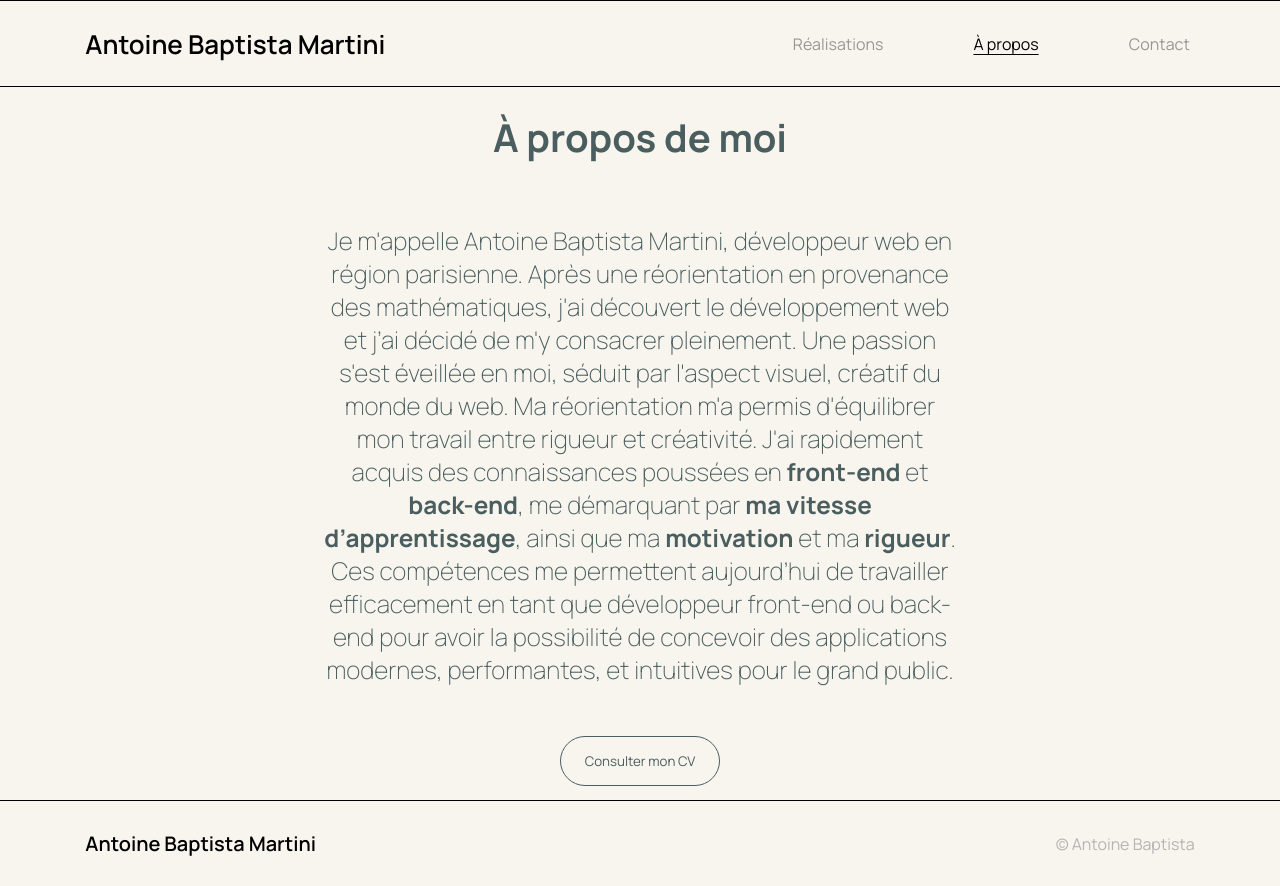
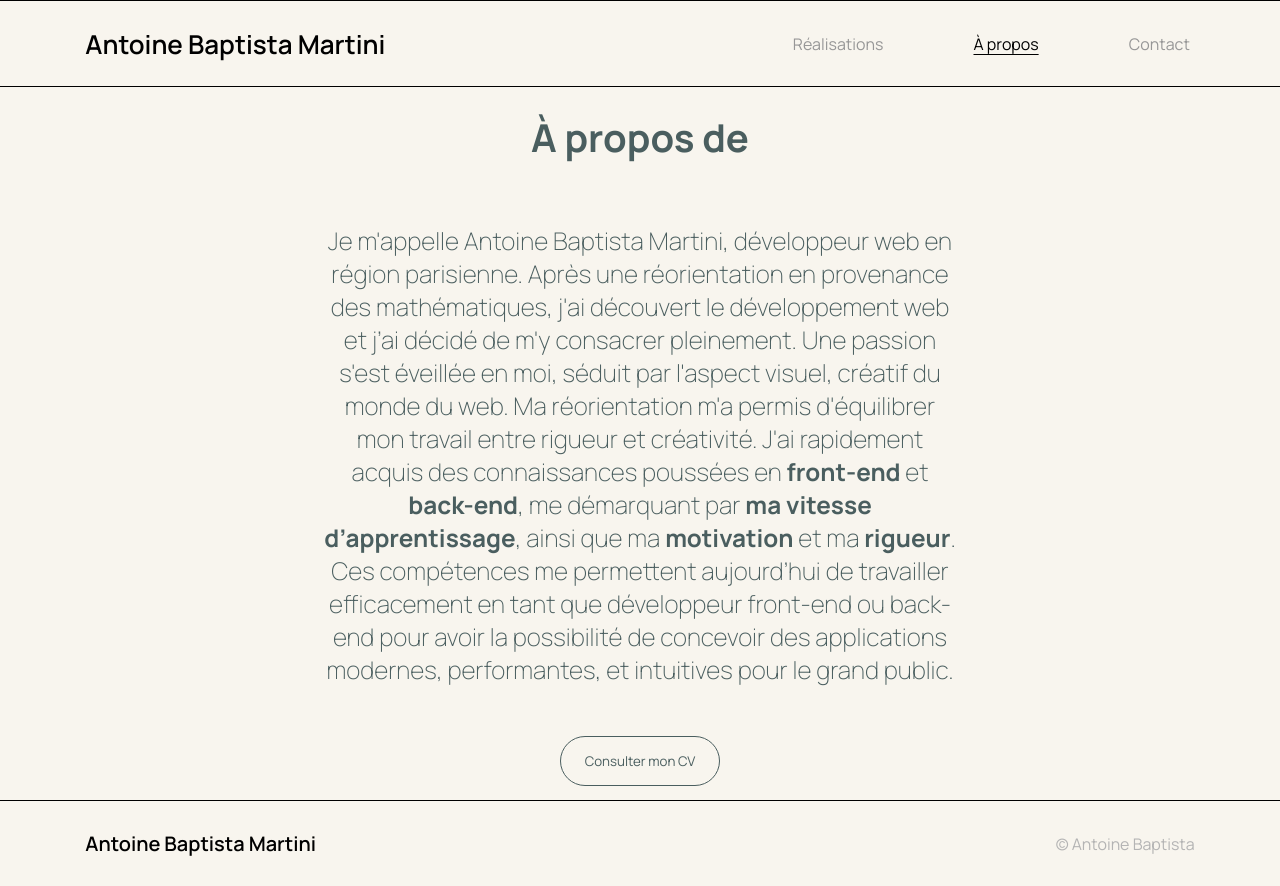
Before and after one commit to AntoineBap/portfolio-antoine, a React (Vite) app: page /#/about in a window 1280 px wide. Built offline with nearby package versions, Linux system fonts and the light colour scheme.

Commit message:
Rebuild site

```diff
--- a/src/pages/About.jsx
+++ b/src/pages/About.jsx
@@ -5,7 +5,7 @@ const About = () => {
   return (
     <div className="about-container">
       <div className="about-infos">
-        <div className="about-title">À propos de moi</div>
+        <div className="about-title">À propos de</div>
         <div className="about">Je m'appelle Antoine Baptista Martini, développeur web en région parisienne.
           Après une réorientation en provenance des mathématiques, j'ai découvert le développement web et j’ai décidé de m'y consacrer pleinement. Une passion s'est éveillée en moi, séduit par l'aspect visuel, créatif du monde du web. Ma réorientation m'a permis d'équilibrer mon travail entre rigueur et créativité.
           J'ai rapidement acquis des connaissances poussées en <strong>front-end</strong> et <strong>back-end</strong>, me démarquant par <strong>ma vitesse d’apprentissage</strong>, ainsi que ma <strong>motivation</strong> et ma <strong>rigueur</strong>.
```
